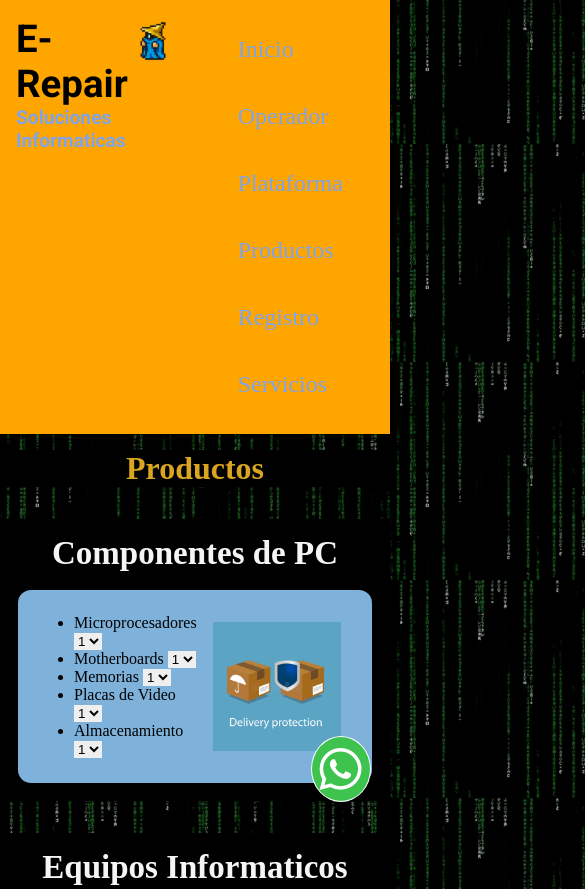
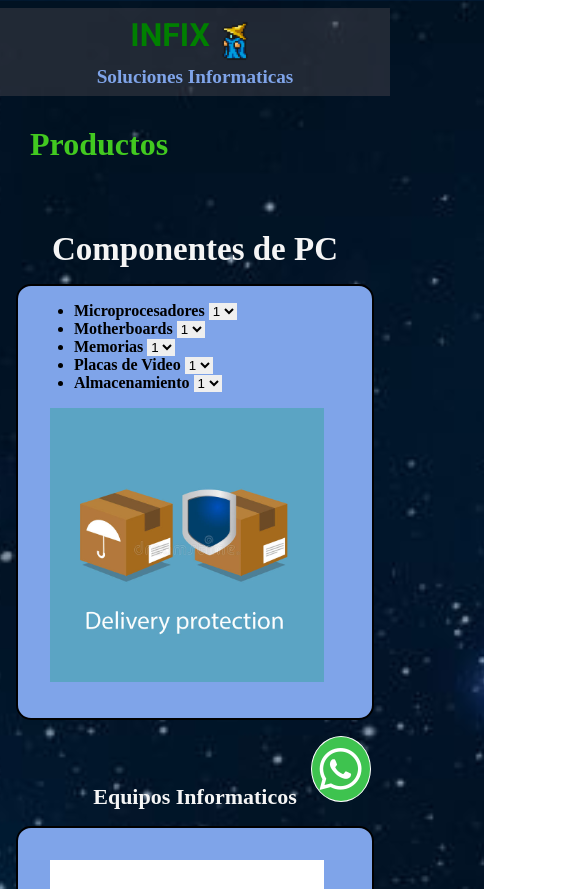
Before and after one commit to santiecheg/Infix, a plain HTML site: page pages/products.html in a window 390 px wide. Shown: the top 889 px of the page, 585 px wide, since content can reach past the window. Drawn offline with Linux system fonts and the light colour scheme.

Commit message:
Infix + Responsive

```diff
--- a/estilo.css
+++ b/estilo.css
@@ -3,73 +3,85 @@
     margin:0px;
 }
 body{
-    background-image:url("./Multimedia/code-matrix\ \(1\).gif");
-    background-size:contain;
+    background-image:url("./Multimedia/gala888.jpg");
+    background-size: cover;
     background-position: center;
+}
+.grilla {
+    grid-template-columns: 10% 80% 20%;
 }
 /*header*/
 header {
-    background-color: orange;
-    padding:1rem;
-    margin:1rem auto;
-    margin-top: 0px;
+    width: 100%;
+    background-color: rgba(136, 114, 114, 0.24);
+    padding: 0.5em auto;
     display: flex;
     justify-content: space-between;
+    align-items: center;
+
 }
 .logo {
-    height: auto;
-    display: inline-flex;
-    align-items: flex-start;
-    justify-content: flex-start;
+    display:inline-flex;
+    justify-content: start;
+}
+.block {
+    margin:0.5em;
+    padding:0.5em;
 }
 .logo_titulo {
-    font-size: 2.4rem;
+    font-size: 2rem;
     font-family: roboto;
-    font-weight: 600
+    font-weight: 600;
+    color:green;
 }
 .logo_subtitulo {
     font-size: 1.2rem;
     color: rgb(127, 164, 233);
 }
+.block{
+    display:block;
+}
 .logo_imagen{
-    width: 50px
+    width: 50px;
 }
-.estiloNav ul {
-    list-style: none;
-    display: flex;
-    flex-wrap: wrap;
 
-}
 .estiloNav a{
         text-decoration: none;
-        padding: 10px;
-        color:rgb(127, 164, 233);
+        padding: 1%;
+        color:#3ec34f;
+        text-shadow:rgb(66,201,32) 2px;
+        font-weight: 900;
     }
 .estiloLista {
-    margin:10px;
+    padding:0.3em;
+    margin:0.5em;
     display: inline-flex;
     justify-content: right;
-    font-size:x-large;
+    font-size: 1.4em;
+
  }
- .estiloNav ul {
-    position: relative;
-    display: none;
- }
+
 .estiloNav ul li {
-    padding: 10px;
+    padding: 3%;
     display: block;
     width: fit-content;
     border: none;
  }
 
 /*Main*/
-.tituloPrincipal{
+.Principal{
     text-align: center;
-    color:goldenrod;
-    background-color: black;
+    background-color: transparent;
+    padding:20px;
+    margin:10px;
+    width: fit-content;
+}
+.Principal h1 {
+    color: rgb(66,201,32);
+    text-shadow: greenyellow 15px;
 }
 .section {
-    background-color: black;
+    background-color: rgba(0, 0, 0, 0);
     margin: 2rem auto;
     border: 1rem;
     padding: 1rem;
@@ -86,20 +98,24 @@ header {
     border: solid 2px;
     justify-content: space-between;
     align-items: center;
-    background-color: rgb(127, 178, 219);
+    background-color: rgba(127, 164, 233);
     border-radius: 15px;
+    font-weight: 600;
+
 }
+
+
 .sectionCuerpo--2 {
     padding: 1rem;
     border: solid 2px;
     align-items: center;
-    background-color: rgb(127, 178, 219);
+    background-color: rgba(127, 164, 233);
     border-radius: 15px;
     display: block;
 }
 .foto{
     margin: 1rem;
-    width: 40%
+    width: 85%;
 }
 .video{
     margin: 2px;
@@ -157,7 +173,7 @@ header {
     margin-bottom: 1rem;
 }
 .infoAtencion h3{
-    color:orangered
+    color:orangered;
 }
 
 .redesBoton{
@@ -184,5 +200,76 @@ header {
     font-weight: 600;
     margin: 1rem;
 text-align: center;
-color: whitesmoke;
+color: whitesmoke;}
+
+@media only screen and (max-width: 1200px){
+    #tablaNote{
+        display:block;
+    }
 }
+
+@media only screen and (max-width: 1024px) {
+
+    .logo {
+        display:inline-flex;
+    }
+
+    .estiloNav {
+        display:grid;
+        grid-template-columns: 1fr 1fr 1fr;
+        grid-template-rows: 1em 1em;
+        grid-gap: 1em;
+        align-self: center;
+        justify-items: center;
+        align-items: center;
+    }
+
+}
+
+@media only screen and (max-width: 768px) {
+    .estiloNav {
+            display:grid;
+            grid-template-columns: 1fr 1fr 1fr;
+            grid-template-rows: 1em 1em;
+            grid-gap: 1em;
+            align-self: center;
+            justify-items: center;
+            align-items: center;
+            }
+
+
+    }
+
+
+@media only screen and (max-width:600px){
+
+        .estiloNav     {
+            padding-left: 0px;
+            display: grid;
+            grid-template-columns: 1fr 1fr;
+            grid-template-rows: 1fr 1fr 1fr;
+            justify-items: start;
+            grid-gap: 0.4em;
+        }
+
+        .sectionCuerpo {
+            display:block;
+        }
+
+        @media only screen and (max-width:479px){
+
+            .estiloNav {
+                display:none;
+            }
+            header {
+                display:block;
+            }
+            .block {
+                align-items: center;
+                display: grid;
+                justify-content: center;
+                align-content: stretch;
+                justify-items: center;
+            }
+
+        }
--- a/pages/products.html
+++ b/pages/products.html
@@ -14,12 +14,12 @@
     </head>
     <body>
         <header>
-            <div class="logo">
-                <div class="logo_titulo">
-                    <h2 class="logo_titulo">E-Repair <br></h2>
+            <div class="block">
+                <div class="logo">
+                    <h2 class="logo_titulo">INFIX</h2>
+                    <img src="../Multimedia/61bb3e3d-b102-3767-8732-ed415fb3122e.png"alt="" class="logo_imagen">
+                </div>
                     <h2 class="logo_subtitulo">Soluciones Informaticas</h2>
-                </div>
-                    <img src="../Multimedia/61bb3e3d-b102-3767-8732-ed415fb3122e.png"alt="" class="logo_imagen">
             </div>
         <nav>
             <ul class="estiloNav"><li class="estiloLista"><a href="../index.html">Inicio</a></li>
@@ -32,7 +32,7 @@
         </nav>
     </header>
     <main>
-        <div class="tituloPrincipal">
+        <div class="Principal">
             <h1>Productos</h1>
         </div>
         <section>
@@ -40,7 +40,7 @@
                 <div class="sectionTitulo">
                         <h2>Componentes de PC</h2>
                 </div>
-                <div class="sectionCuerpo">
+                <div class="sectionCuerpo" id="tablaNote">
                     <ul><li>Microprocesadores
                         <select >
                             <option value="1">1</option>
@@ -92,18 +92,18 @@
                         </select>
                     </li>
                     </ul>
-                    <img src="../Multimedia/Delivery.jpg" class="foto">
+                    <img src="../Multimedia/Delivery.jpg" class="foto" >
                 </div>
             </div>
         </section>
         <section>
             <div class="section">
                 <div class="sectionTitulo">
-                    <h2>Equipos Informaticos</h2>
+                    <h4>Equipos Informaticos</h4>
                 </div>
                 <div class="sectionCuerpo" id="tablaNote">
                         <img class="foto" src="../Multimedia/notebook.jpg">
-                        <table class="tablaNote" align="right" border="2" cellpading="3" cellspacing="5">
+                        <table class="tablaNote" border="2" cellpading="3" cellspacing="5">
                             <tr><th>Modelo</th>
                                 <th>Stock</th>
                                 <th>Precio Contado</th>
```
Also changed, not shown: index.html (+9 -11 lines), pages/operador.html (+6 -6 lines), pages/plataforma.html (+6 -6 lines), pages/registro.html (+6 -6 lines), pages/services.html (+6 -6 lines), Multimedia/55c546f71bfa7abd803541c6120767d2.jpg (deleted), Multimedia/code-matrix (1).gif (deleted), Multimedia/gala888.jpg (added), 1 other file.
